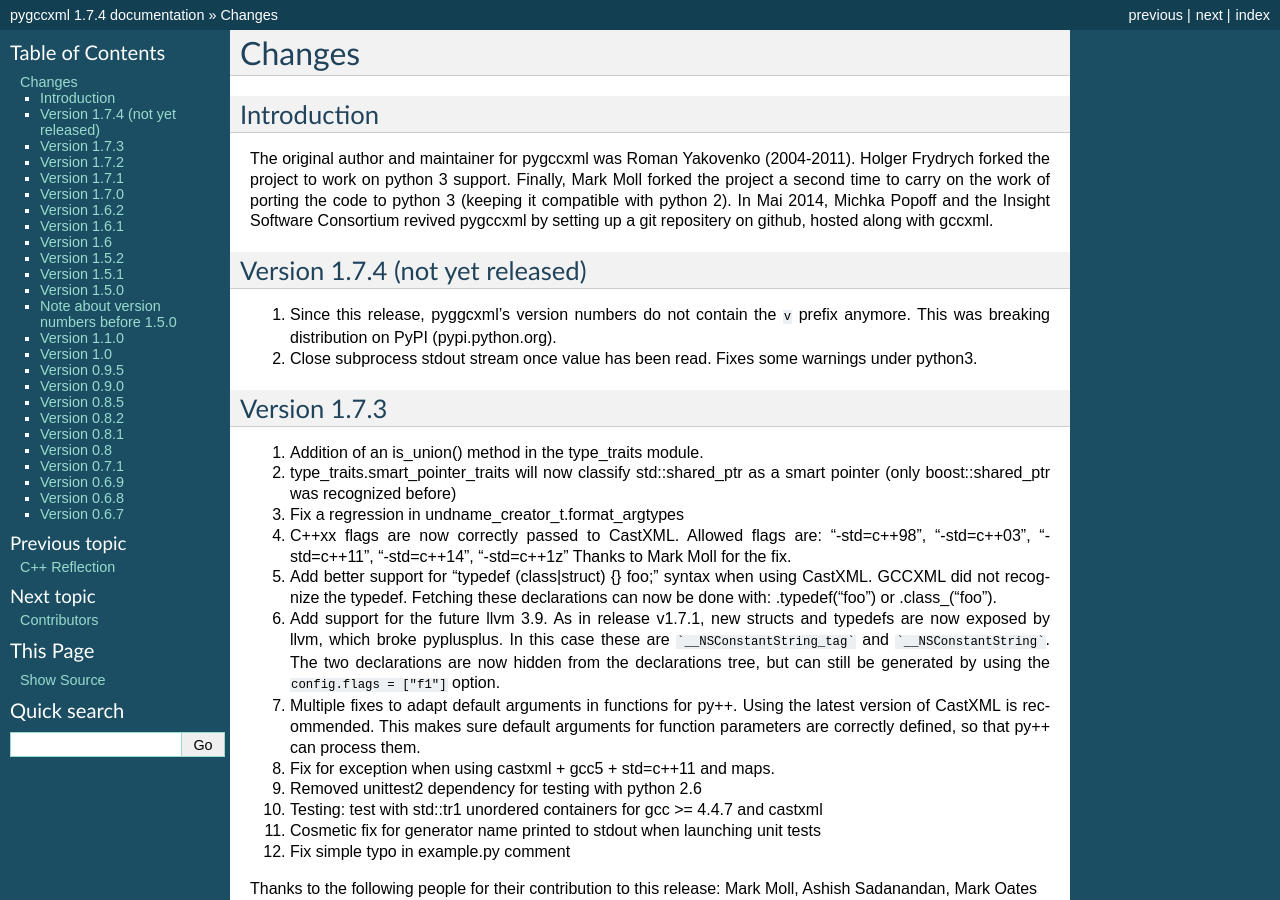
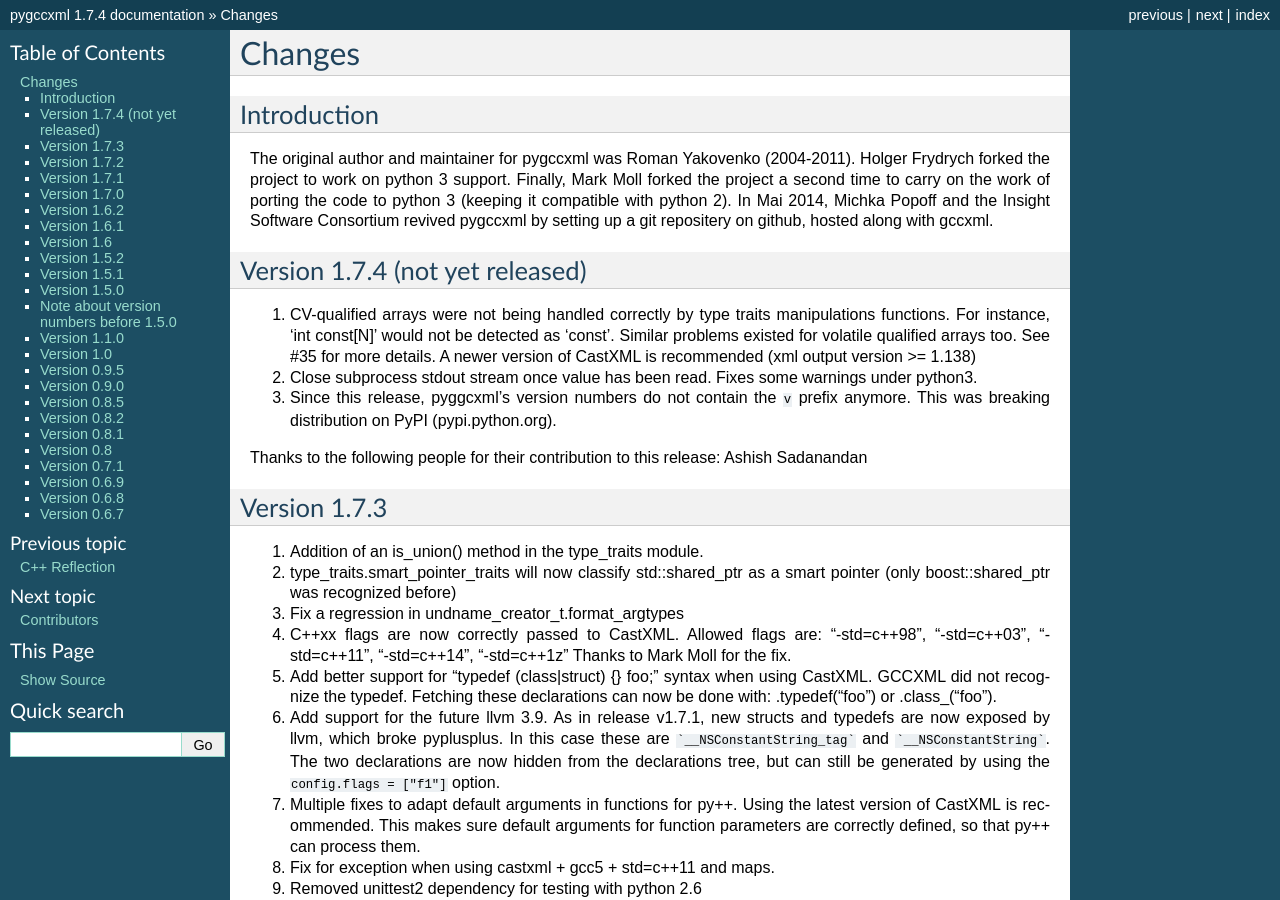
Before and after one commit to CastXML/pygccxml, a Sphinx documentation site: the page built from docs/history.rst, in a window 1280 px wide and 900 px high. Built offline with Sphinx 7.4.7, drawn with Linux system fonts in a browser that asks for light colours.

Commit message:
Document changes for release 1.7.4

```diff
--- a/docs/history.rst
+++ b/docs/history.rst
@@ -14,11 +14,20 @@
 Version 1.7.4 (not yet released)
 --------------------------------
 
-1. Since this release, pyggcxml's version numbers do not contain the ``v``
-   prefix anymore. This was breaking distribution on PyPI (pypi.python.org).
+1. CV-qualified arrays were not being handled correctly by type traits
+   manipulations functions. For instance, 'int const[N]' would not be
+   detected as 'const'. Similar problems existed for volatile qualified
+   arrays too. See #35 for more details. A newer version of CastXML is
+   recommended (xml output version >= 1.138)
 
 2. Close subprocess stdout stream once value has been read.
    Fixes some warnings under python3.
+
+3. Since this release, pyggcxml's version numbers do not contain the ``v``
+   prefix anymore. This was breaking distribution on PyPI (pypi.python.org).
+
+Thanks to the following people for their contribution to this release:
+Ashish Sadanandan
 
 Version 1.7.3
 -------------
```
